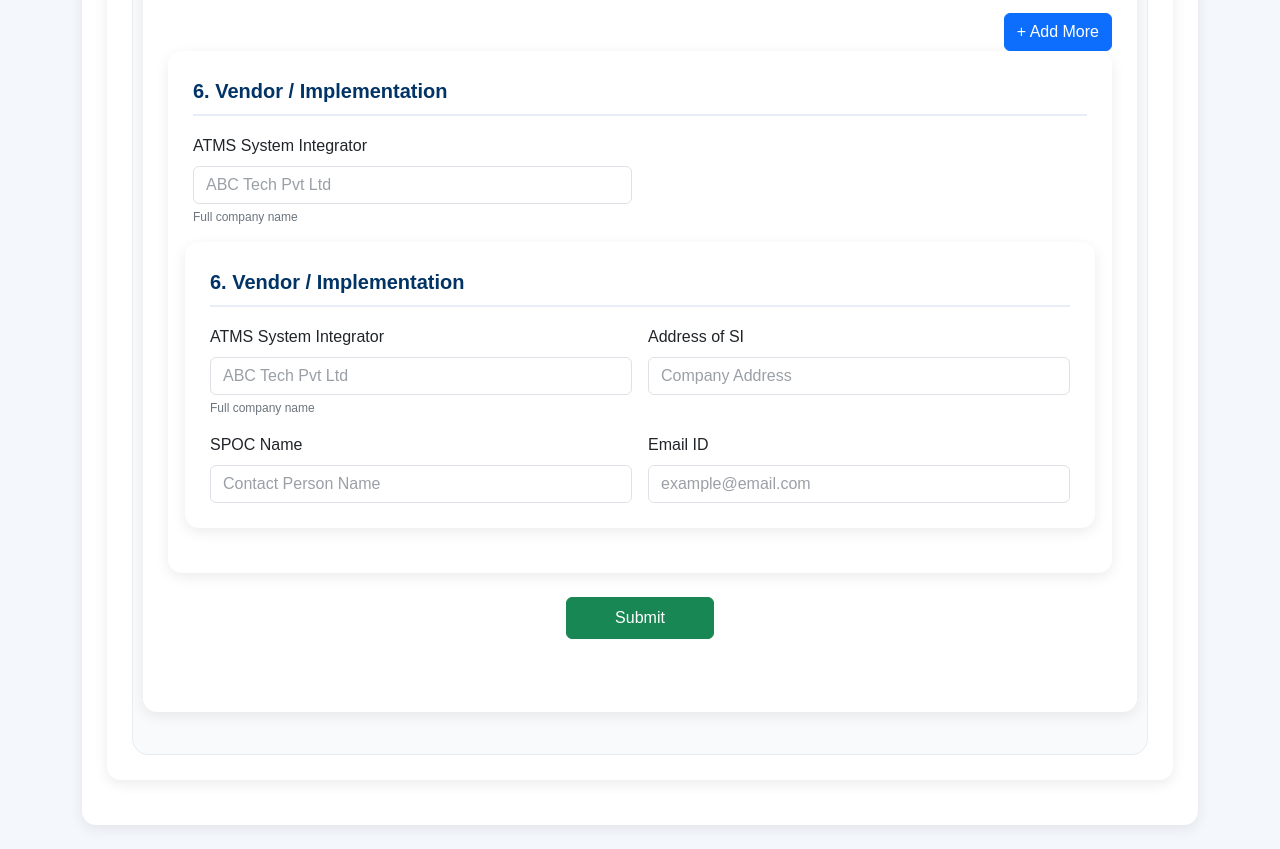
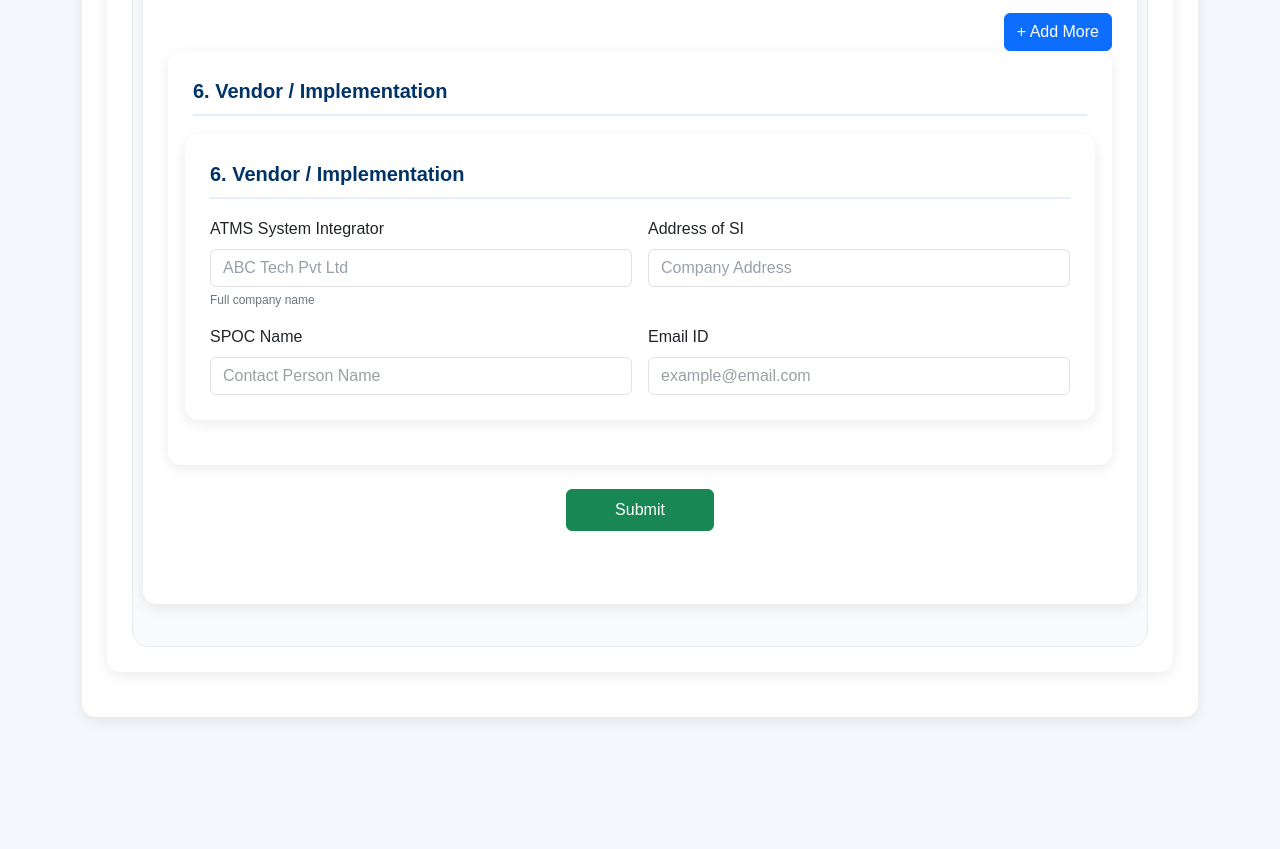
Before and after one commit to kritika-walia/ATMS, a website: page index.html in a window 1280 px wide. Shown: the part 1940-2789 px from the top of the page. After the commit the page ends 2681 px from the top, so only its background shows below. Drawn offline with nearby package versions, Linux system fonts and the light colour scheme; no server answers.

Commit message:
Update index.html

```diff
--- a/index.html
+++ b/index.html
@@ -526,11 +526,6 @@
 
 <div class="row g-3">
 
-<div class="col-md-6">
-<label class="form-label">ATMS System Integrator</label>
-<input type="text" class="form-control" placeholder="ABC Tech Pvt Ltd">
-<div class="small-note">Full company name</div>
-</div>
     <!-- Section 6 -->
 <div class="card-box">
 <div class="section-title">6. Vendor / Implementation</div>
```
